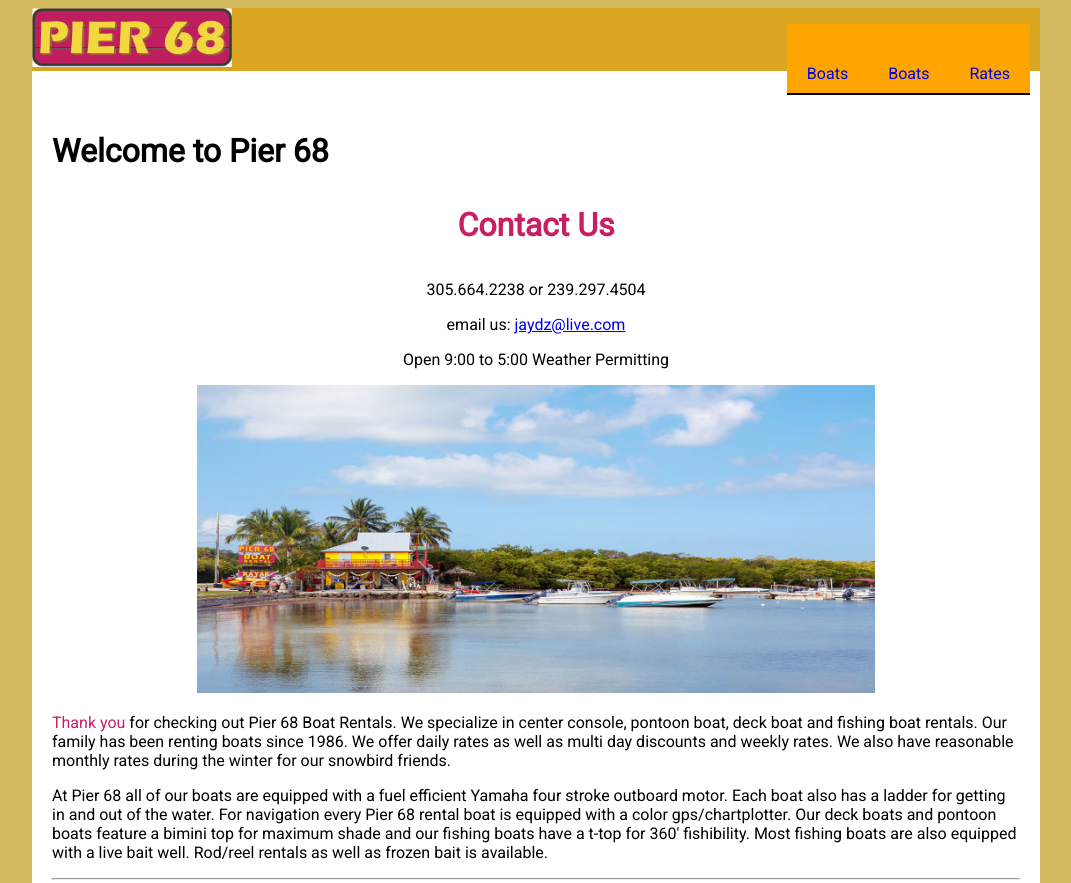
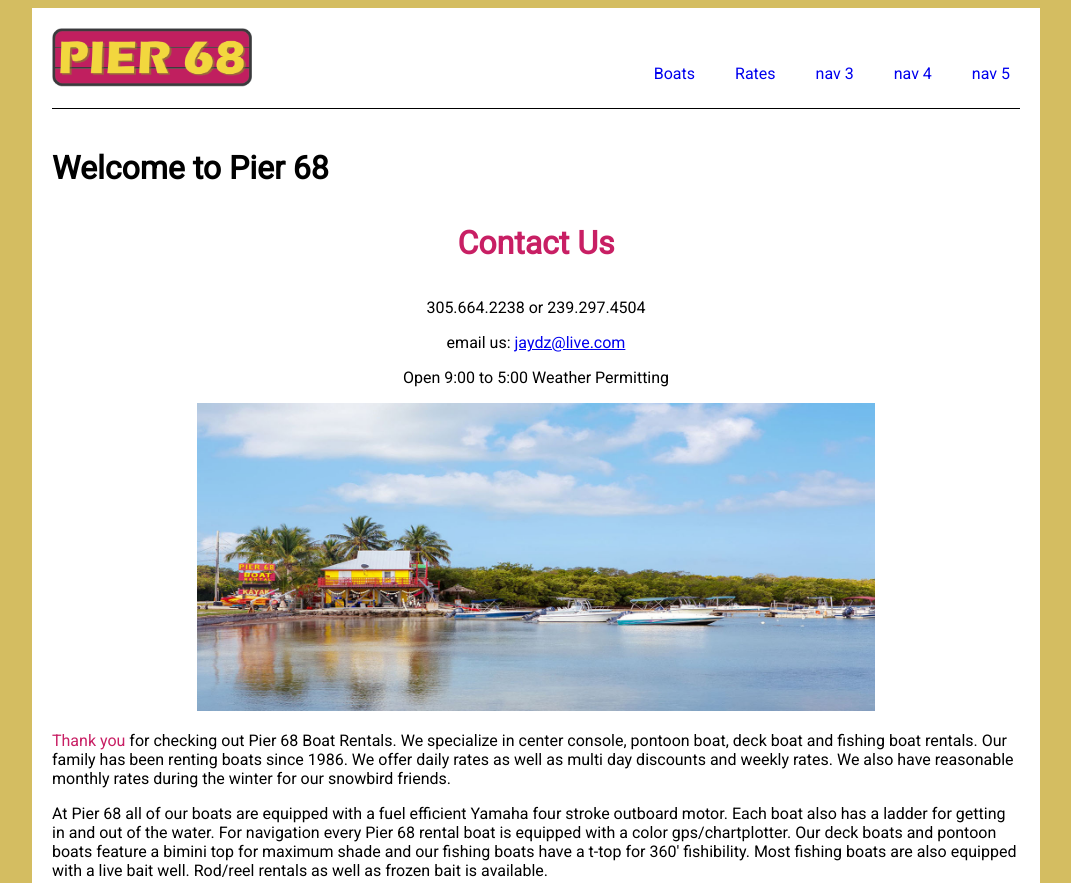
Before and after one commit to melindaomansouri/11SKillsUSA, a plain HTML site: page index.html in a window 1280 px wide. Shown: the top 883 px of the page, without its empty margins (104-1175 px from the left). Drawn offline with Linux system fonts and the light colour scheme.

Commit message:
Update Nav

```diff
--- a/css/styles.css
+++ b/css/styles.css
@@ -24,9 +24,14 @@ body {
     padding: 15px;
 }
 
+.spacer {
+    padding-top:80px;
+        border-bottom: thin solid black;
+
+}
 /*Nav Styles */
 nav {
-    background-color: goldenrod;
+    background-color: white;
 }
 
 nav ul {
@@ -38,14 +43,21 @@ nav ul {
 
 nav ul a {
     padding-right: 20px;
-    padding-top: 40px;
+    margin-top: 20px;
+    padding-top:20px;
     padding-bottom: 10px;
     padding-left: 20px;
     float: right;
-    background-color: orange;
     text-align: center;
     text-decoration: none;
-    border-bottom: 2px solid black;
+}
+nav img {
+    padding-right: 20px;
+    margin-top:20px;
+    padding-left: 20px;
+    float: left;
+    text-align: center;
+    text-decoration: none;
 }
 
 nav ul a:visited {
--- a/index.html
+++ b/index.html
@@ -14,14 +14,17 @@
                     <img style="width:200px; height: auto" src="Logo.png" alt="logo image">
                     <ul>
                         <li><a href="#boats">Boats</a></li>
-                        <li><a href="#rates">Boats</a></li>
-                        <li><a href="#">Rates</a></li>
+                        <li><a href="#rates">Rates</a></li>
+                        <li><a href="#">nav 3</a></li>
+                        <li><a href="#">nav 4</a></li>
+                        <li><a href="#">nav 5</a></li>
                     </ul>
                 </nav>
             </div>
         </header>
         <div class="main-container">
       <main>
+          <div class="spacer"></div>
           <br>
           <h1 class="text-container">Welcome to Pier 68</h1>
 
@@ -64,7 +67,14 @@
           <br>
           <hr>
 
-          <h2 id="rates"></h2>
+          <h2 id="rates">Rates</h2>
+          <p></p>
+
+          <table>
+              <tr>
+                  <td></td>
+              </tr>
+          </table>
 
     </main>
     <footer>
```
